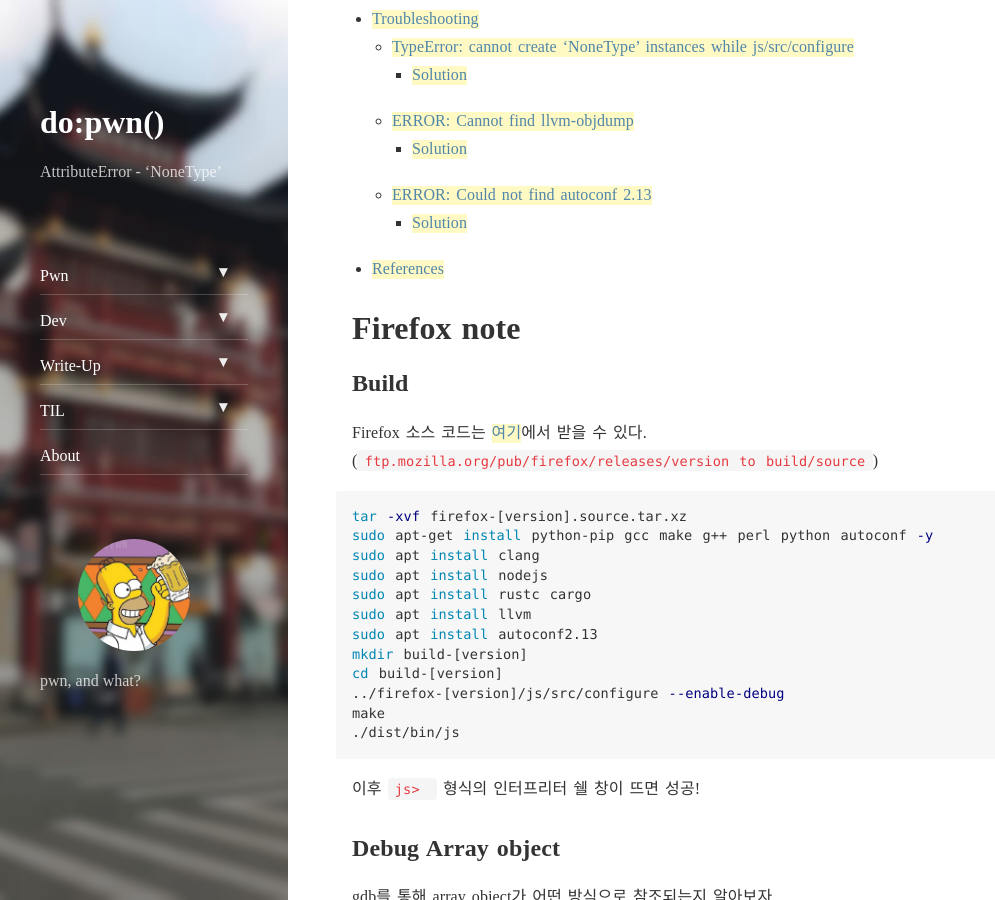
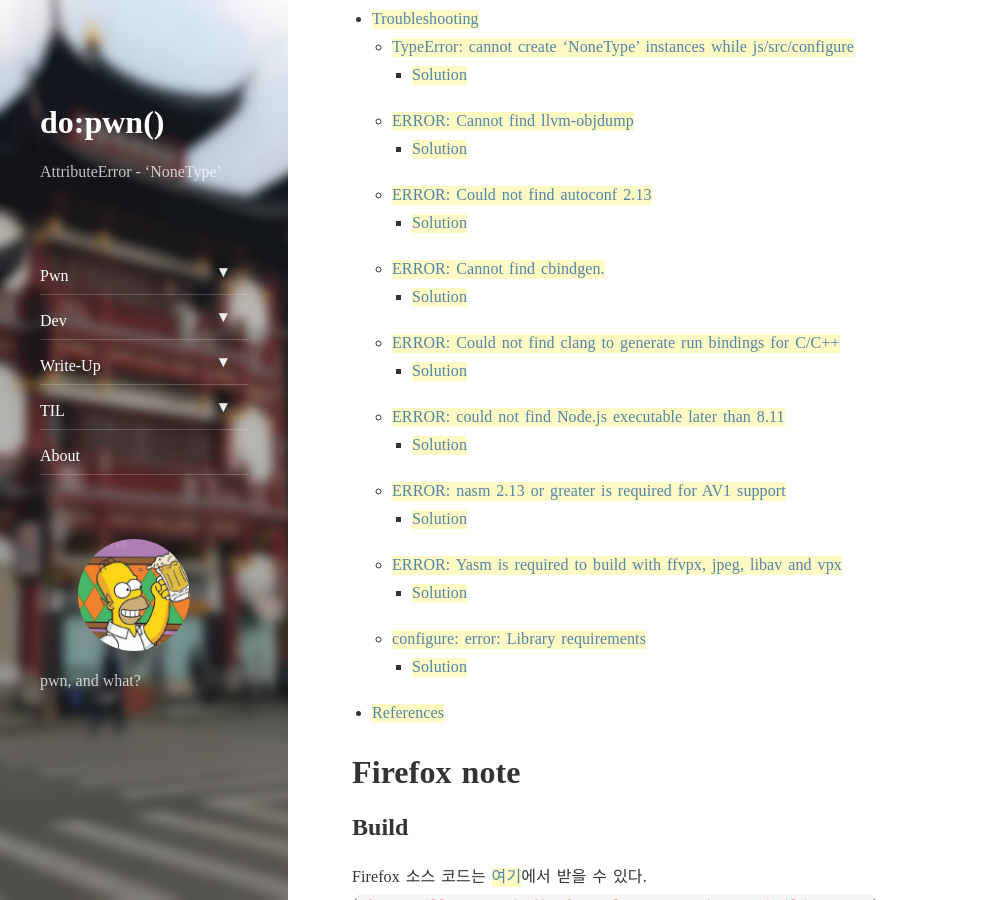
Before and after one commit to nonetype/old-blog-repo, a Jekyll site: the page built from _posts/2020-03-23-Firefox-tip-note.md, in a window 1280 px wide and 900 px high, scrolled down 488 px. Shown: the whole window, without its empty margins (0-995 px from the left). Built offline with Jekyll 4.4.1, drawn with Linux system fonts in a browser that asks for light colours; nearby versions of some CDN libraries; some of the changed text lies outside the part shown.

Commit message:
Add Missing TOC / Consolidate apt install

````diff
--- a/_posts/2020-03-23-Firefox-tip-note.md
+++ b/_posts/2020-03-23-Firefox-tip-note.md
@@ -26,6 +26,18 @@
     - [Solution](#solution-1)
   - [ERROR: Could not find autoconf 2.13](#error-could-not-find-autoconf-213)
     - [Solution](#solution-2)
+  - [ERROR: Cannot find cbindgen.](#error-cannot-find-cbindgen)
+    - [Solution](#solution-3)
+  - [ERROR: Could not find clang to generate run bindings for C/C++](#error-could-not-find-clang-to-generate-run-bindings-for-cc)
+    - [Solution](#solution-4)
+  - [ERROR: could not find Node.js executable later than 8.11](#error-could-not-find-nodejs-executable-later-than-811)
+    - [Solution](#solution-5)
+  - [ERROR: nasm 2.13 or greater is required for AV1 support](#error-nasm-213-or-greater-is-required-for-av1-support)
+    - [Solution](#solution-6)
+  - [ERROR: Yasm is required to build with ffvpx, jpeg, libav and vpx](#error-yasm-is-required-to-build-with-ffvpx-jpeg-libav-and-vpx)
+    - [Solution](#solution-7)
+  - [configure: error: Library requirements](#configure-error-library-requirements)
+    - [Solution](#solution-8)
 - [References](#references)
 
 <!-- /code_chunk_output -->
@@ -38,12 +50,7 @@
 
 ```bash
 tar -xvf firefox-[version].source.tar.xz
-sudo apt-get install python-pip gcc make g++ perl python autoconf -y
-sudo apt install clang
-sudo apt install nodejs
-sudo apt install rustc cargo
-sudo apt install llvm
-sudo apt install autoconf2.13
+sudo apt-get install nasm yasm clang nodejs rustc cargo llvm python-pip gcc make g++ perl python autoconf autoconf2.13 libgtk2.0-dev -y
 mkdir build-[version]
 cd build-[version]
 ../firefox-[version]/js/src/configure --enable-debug
````
